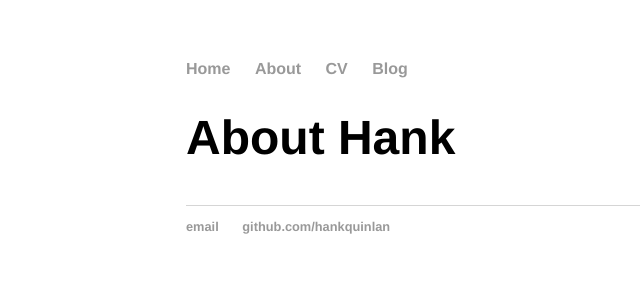
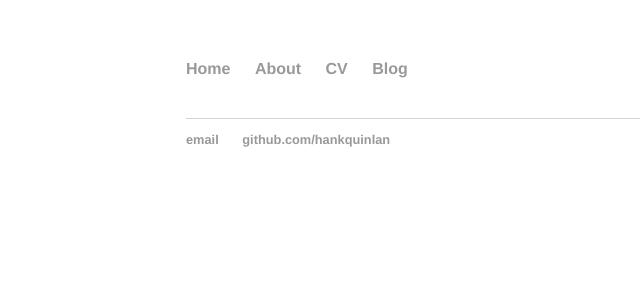
Before and after one commit to ChristopherChivetta/ChristopherChivetta.github.io, a Jekyll site: the page built from about/index.html, in a window 1280 px wide. Shown: the top 300 px of the page, without its empty margins (6-646 px from the left). Built offline with Jekyll 4.4.1, drawn with Linux system fonts in a browser that asks for light colours.

Commit message:
Update index.html

```diff
--- a/about/index.html
+++ b/about/index.html
@@ -1,11 +1,11 @@
 ---
 layout: default
-title: About Hank
+
 ---
 	<h1>{{ page.title }}</h1>
 	<ul class="posts">
 
-	  {% for about in site.about %}
-	    <li><span></span> » <a href="{{ about.url }}" title="{{ about.title }}">{{ about.title }}</a></li>
+	  {% for post in site.post %}
+	    <li><span></span> » <a href="{{ post.url }}" title="{{ post.title }}">{{ post.title }}</a></li>
 	  {% endfor %}
 	</ul>
```
